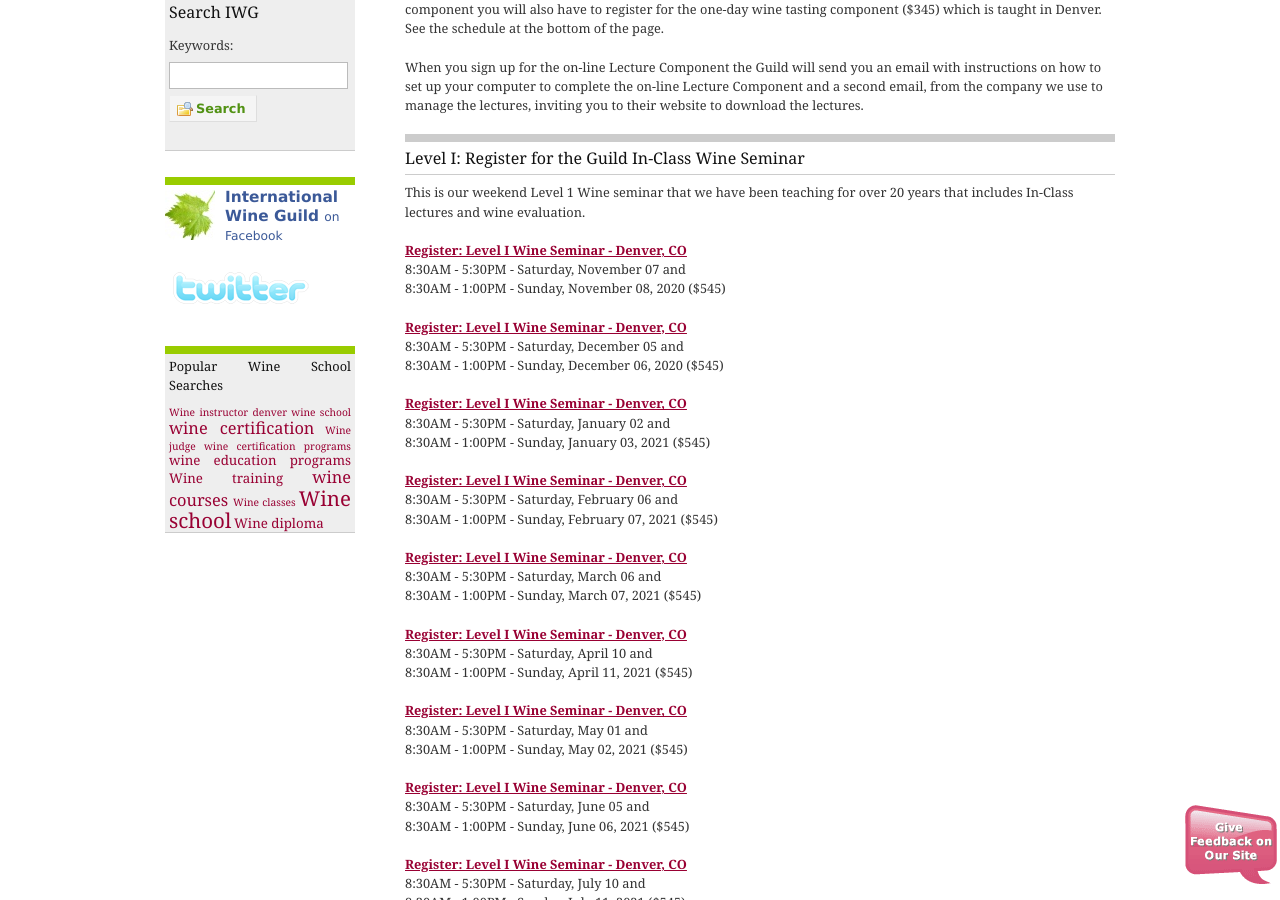
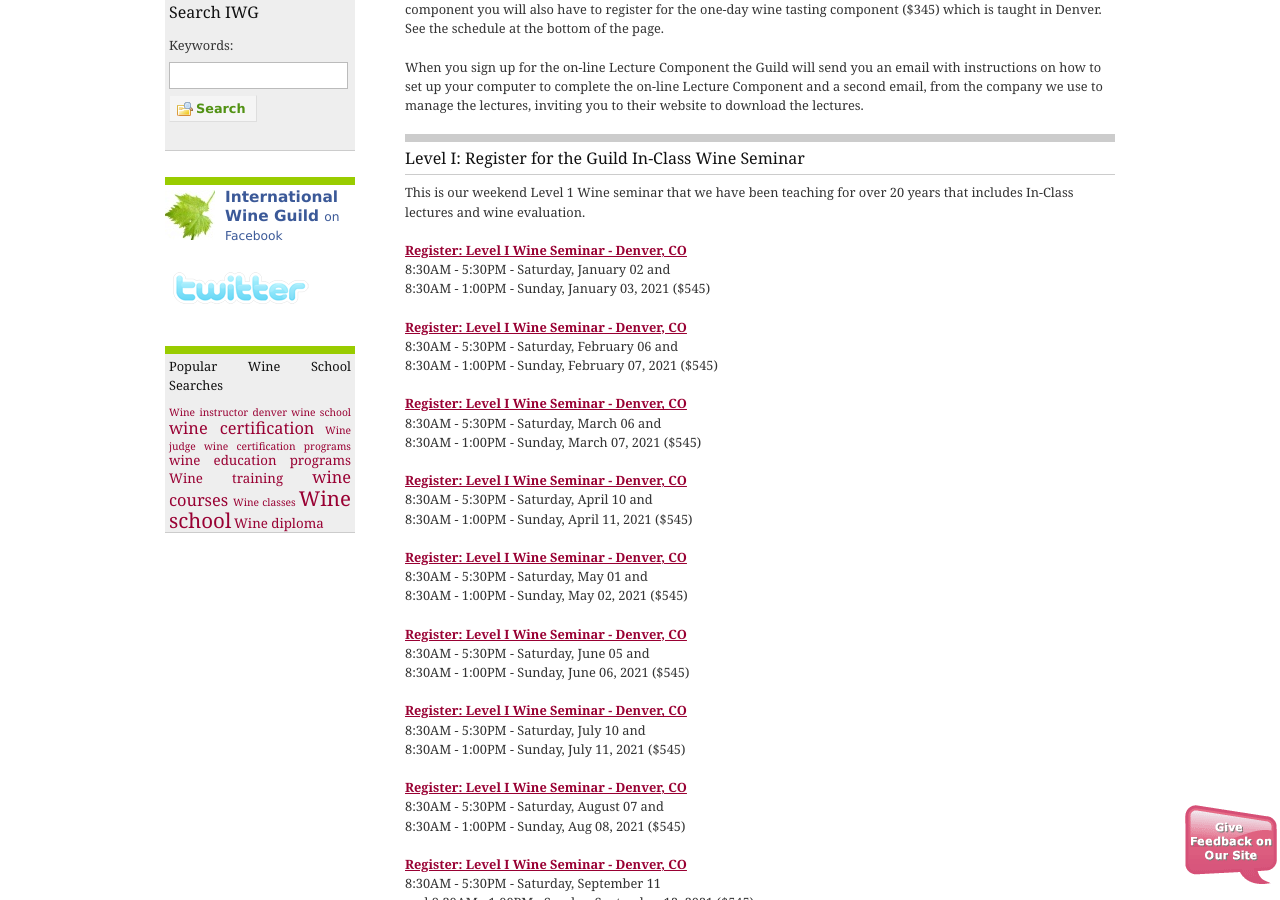
Before and after one commit to CKDev/internationalwineguild.com, a Jekyll site: the page built from register-for-the-guild-certification-seminar.html, in a window 1280 px wide and 900 px high, scrolled down 1305 px. Built offline with Jekyll 4.4.1, drawn with Linux system fonts in a browser that asks for light colours; a script that is not in the unit is left out; comment, search, counter and statistics services are not loaded.

Commit message:
Update register-for-the-guild-certification-seminar.html

```diff
--- a/register-for-the-guild-certification-seminar.html
+++ b/register-for-the-guild-certification-seminar.html
@@ -54,24 +54,6 @@
 
 <h2>Level I: Register for the Guild In-Class Wine Seminar</h2>
 <p>This is our weekend Level 1 Wine seminar that we have been teaching for over 20 years that includes In-Class lectures and wine evaluation.</p>
-
-<p>
-  <a class="ga-track"
-    href="http://ww4.aitsafe.com/cf/add.cfm?userid=6714687&amp;product=Level+I+Wine+Seminar+Denver++-++11/07-08, 2020&amp;price=545&amp;return=www.internationalwineguild.com/register-for-the-guild-certification-seminar">
-    <strong>Register: Level I Wine Seminar - Denver, CO<br></strong>
-  </a>
-  8:30AM - 5:30PM - Saturday, November 07 and<br>
-  8:30AM - 1:00PM - Sunday, November 08, 2020 ($545)
-</p>
-
-<p>
-  <a class="ga-track"
-    href="http://ww4.aitsafe.com/cf/add.cfm?userid=6714687&amp;product=Level+I+Wine+Seminar+Denver++-++12/05-06, 2020&amp;price=545&amp;return=www.internationalwineguild.com/register-for-the-guild-certification-seminar">
-    <strong>Register: Level I Wine Seminar - Denver, CO<br></strong>
-  </a>
-  8:30AM - 5:30PM - Saturday, December 05 and<br>
-  8:30AM - 1:00PM - Sunday, December 06, 2020 ($545)
-</p>
 
 <p>
   <a class="ga-track"
```
